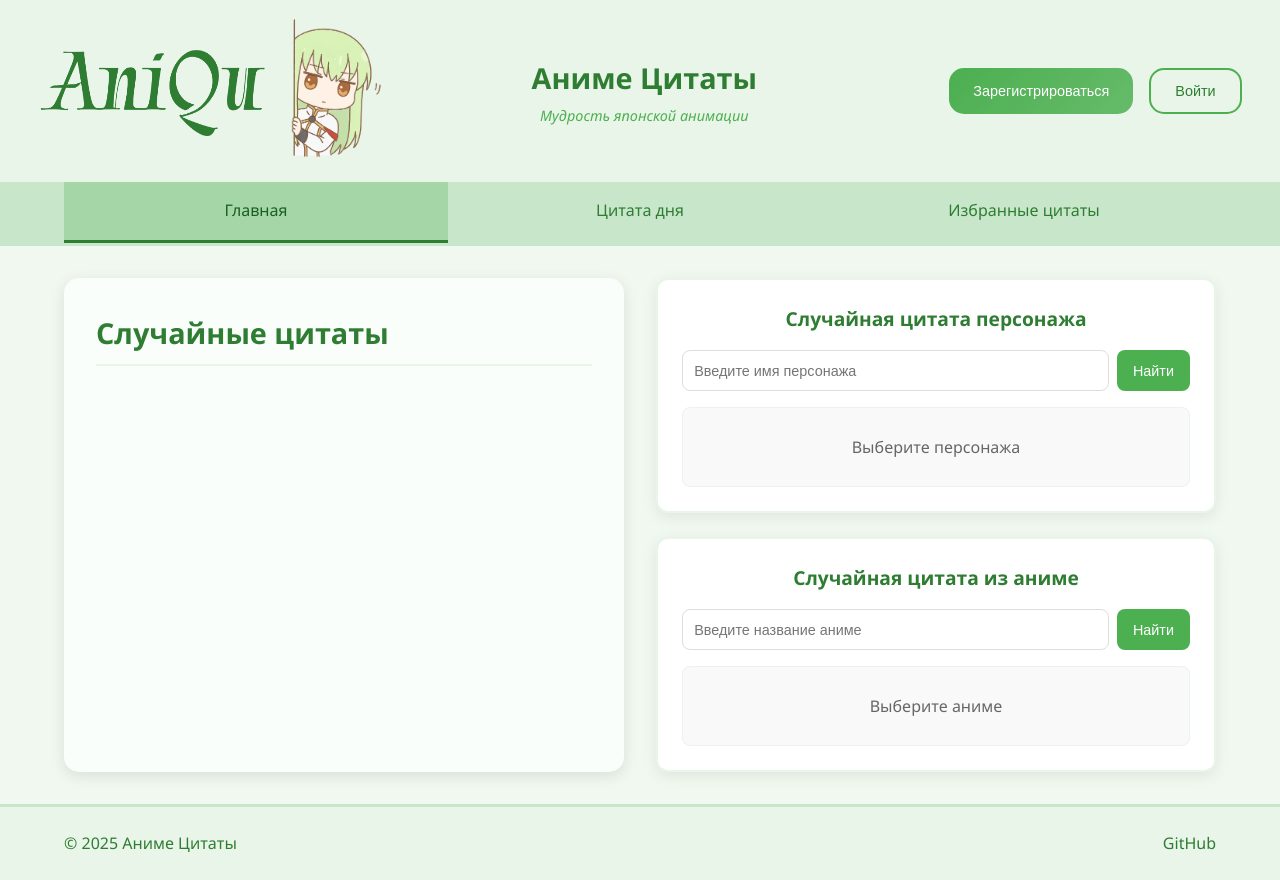
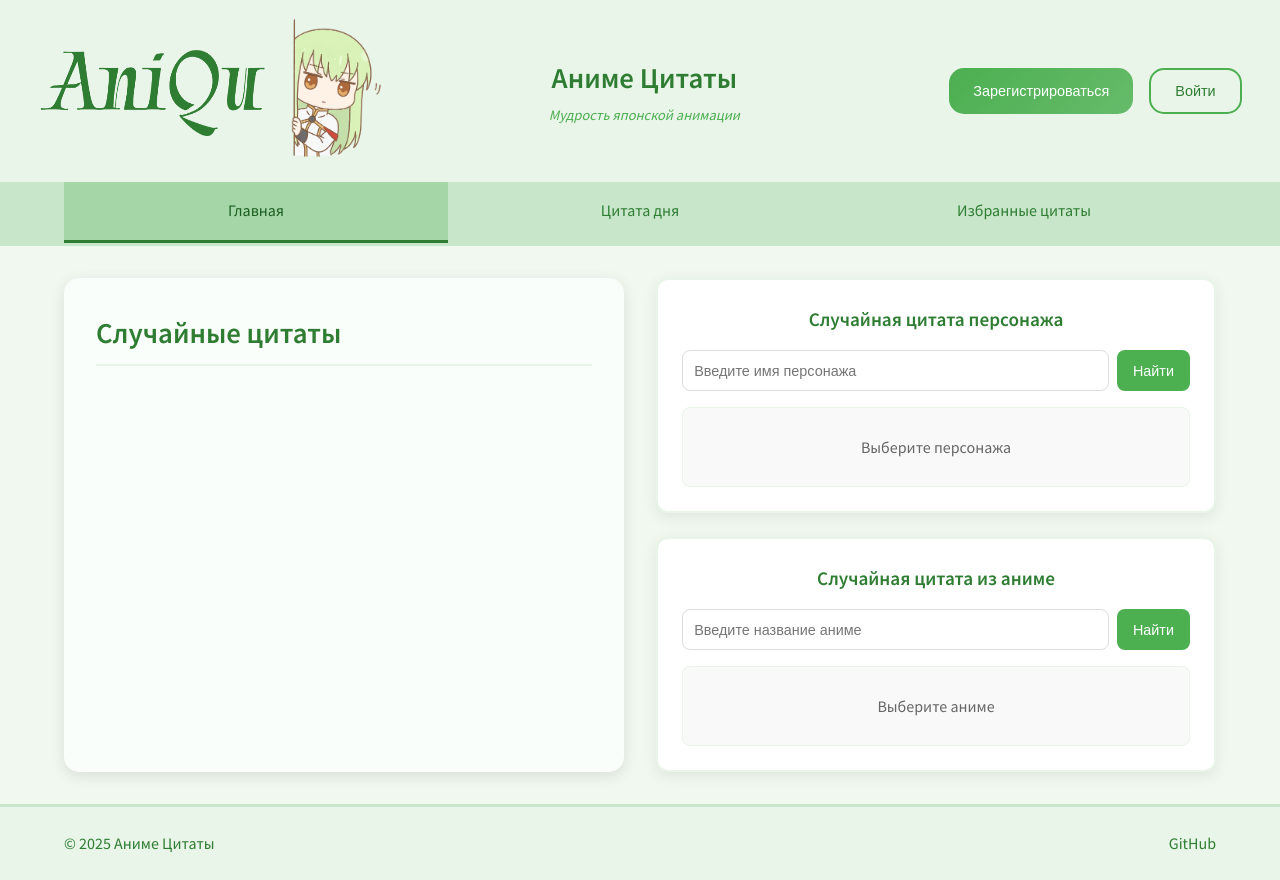
Before and after one commit to bebebubu228/anime-quotes-app, a Flask app: page / in a window 1280 px wide. Run offline with Flask 3, Linux system fonts and the light colour scheme; parts of the project's set-up code (start-up, migrations or seed data) failed here and were passed over.

```diff
--- a/static/style.css
+++ b/static/style.css
@@ -1,3 +1,4 @@
+@import url('https://fonts.googleapis.com/css2?family=Merriweather:ital,wght@0,400;0,500;0,600;1,400&family=Source+Sans+Pro:wght@300;400;500;600&display=swap');
 * {
     margin: 0;
     padding: 0;
@@ -5,7 +6,7 @@
 }
 
 body {
-    font-family: 'Segoe UI', Tahoma, Geneva, Verdana, sans-serif;
+    font-family: 'Source Sans Pro', 'Segoe UI', Tahoma, Geneva, Verdana, sans-serif;
     line-height: 1.6;
     color: #333;
     background-color: #f0f8f0;
@@ -195,6 +196,7 @@ body {
 
 .quote-text {
     font-size: 1.1rem;
+     font-family: 'Merriweather', serif;
     font-style: italic;
     color: #555;
     line-height: 1.7;
```
